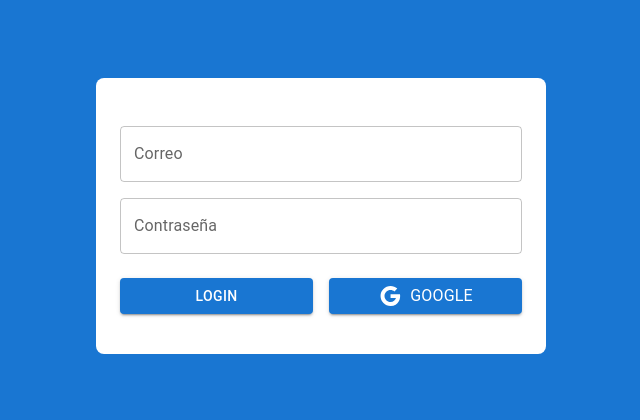
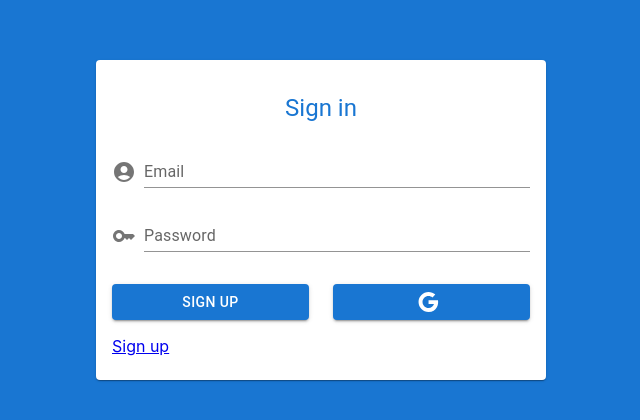
Before and after one commit to germanheinz/AuthenticationApp, a React (Vite) app: page /auth/login in a window 1280 px wide. Shown: the part 184-604 px from the top of the page, without its empty margins (319-959 px from the left). Built offline with nearby package versions, Linux system fonts and the light colour scheme.

Commit message:
Creating Login & Register Page Design

```diff
--- a/package.json
+++ b/package.json
@@ -11,7 +11,7 @@
     "@emotion/react": "^11.9.3",
     "@emotion/styled": "^11.9.3",
     "@mui/icons-material": "^5.8.4",
-    "@mui/material": "^5.9.0",
+    "@mui/material": "^5.9.1",
     "node": "^18.5.0",
     "react": "^18.0.0",
     "react-dom": "^18.0.0",
@@ -21,6 +21,6 @@
     "@types/react": "^18.0.0",
     "@types/react-dom": "^18.0.0",
     "@vitejs/plugin-react": "latest",
-    "vite": "latest"
+    "vite": "^3.0.2"
   }
 }
--- a/src/auth/layout/AuthLayout.jsx
+++ b/src/auth/layout/AuthLayout.jsx
@@ -13,22 +13,12 @@ export const AuthLayout = ({ children, title = '' }) => {
       sx={{ minHeight: '100vh', backgroundColor: 'primary.main', padding: 4 }}
     >
 
-      <Grid item
-       className='box-shadow'
-       xs={ 3 }
-       sx={{
-            width: { sm: 450 },
-            backgroundColor: 'white',
-            padding: 3,
-            borderRadius: 2
-        }}>
 
           <Typography variant='h5' sx={{ mb: 1 }}>{ title }</Typography>
 
 
             { children }
 
-        </Grid>
 
     </Grid>
 
--- a/src/auth/pages/LoginPage.jsx
+++ b/src/auth/pages/LoginPage.jsx
@@ -1,10 +1,17 @@
 import * as React from 'react';
+import { NavLink } from 'react-router-dom';
 import { styled } from '@mui/material/styles';
 import Box from '@mui/material/Box';
 import Paper from '@mui/material/Paper';
-import { Google } from '@mui/icons-material';
-import { Button, Grid, TextField, Typography } from '@mui/material';
+import { AccountCircle, Google } from '@mui/icons-material';
+import { Button, Grid, InputAdornment, TextField, Typography } from '@mui/material';
 import { AuthLayout } from '../layout/AuthLayout';
+
+import Card from '@mui/material/Card';
+import CardContent from '@mui/material/CardContent';
+import KeyIcon from '@mui/icons-material/Key';
+
+
 
 const Item = styled(Paper)(({ theme }) => ({
   backgroundColor: theme.palette.mode === 'dark' ? '#1A2027' : '#fff',
@@ -18,52 +25,51 @@ const Item = styled(Paper)(({ theme }) => ({
 export const LoginPage = () => {
   return (
     <AuthLayout>
-      <form>
-          <Grid container>
+
+    <Card sx={{ minWidth: 100, maxWidth: 450 }}>
+    <form>
+      <CardContent>
+      <Grid container>
             <Grid item xs={ 12 } sx={{ mt: 2 }}>
-              <TextField
-                label="Correo"
-                type="email"
-                placeholder='correo@google.com'
-                fullWidth
-              />
+              <Typography variant="h5" component="div" align='center' color="primary">
+                Sign in
+              </Typography>
+            </Grid>
+            <Grid item xs={ 12 } sx={{ mt: 2 }}>
+            <Box sx={{ display: 'flex', alignItems: 'flex-end' }}>
+                <AccountCircle sx={{ color: 'action.active', mr: 1, my: 0.5 }} />
+                <TextField id="input-with-sx" label="Email" type="email" placeholder='Email' variant="standard" fullWidth />
+              </Box>
+            </Grid>
+            <Grid item xs={ 12 } sx={{ mt: 2 }}>
+              <Box sx={{ display: 'flex', alignItems: 'flex-end' }}>
+                <KeyIcon sx={{ color: 'action.active', mr: 1, my: 0.5 }} />
+                <TextField id="input-with-sx" label="Password" type="password" placeholder='Password' variant="standard" fullWidth />
+              </Box>
             </Grid>
 
-            <Grid item xs={ 12 } sx={{ mt: 2 }}>
-              <TextField
-                label="Contraseña"
-                type="password"
-                placeholder='Contraseña'
-                fullWidth
-              />
-            </Grid>
-
-            <Grid container spacing={ 2 } sx={{ mb: 2, mt: 1 }}>
+            <Grid container spacing={ 3 } sx={{ mb: 2, mt: 1 }}>
               <Grid item xs={ 12 } sm={ 6 }>
                 <Button variant='contained' fullWidth>
-                  Login
+                  Sign up
                 </Button>
               </Grid>
               <Grid item xs={ 12 } sm={ 6 }>
-                <Button variant='contained' fullWidth>
+                <Button variant="contained" fullWidth>
                   <Google />
-                  <Typography sx={{ ml: 1 }}>Google</Typography>
+                  <Typography sx={{ ml: 1 }}></Typography>
                 </Button>
               </Grid>
             </Grid>
-
-
-            <Grid container direction='row' justifyContent='end'>
-              {/* <Link component={ RouterLink } color='inherit' to="/auth/register">
-                Crear una cuenta
-              </Link> */}
+            <Grid item xs={ 12 } sm={ 6 } >
+              <NavLink to="/auth/register">
+                Sign up
+              </NavLink>
             </Grid>
-
           </Grid>
-
-
-        </form>
-
+          </CardContent>
+      </form>
+    </Card>
     </AuthLayout>
   )
 }
--- a/src/auth/pages/RegisterPage.jsx
+++ b/src/auth/pages/RegisterPage.jsx
@@ -1,6 +1,65 @@
+import { NavLink } from 'react-router-dom';
+import Box from '@mui/material/Box';
+import { AccountCircle, Google } from '@mui/icons-material';
+import { Button, Grid, InputAdornment, TextField, Typography } from '@mui/material';
+import { AuthLayout } from '../layout/AuthLayout';
+
+import Card from '@mui/material/Card';
+import CardContent from '@mui/material/CardContent';
+import KeyIcon from '@mui/icons-material/Key';
+
+
 
 export const RegisterPage = () => {
   return (
-    <div>RegisterPage</div>
+    <>
+        <AuthLayout>
+
+     <Card sx={{ minWidth: 100, maxWidth: 450 }}>
+     <form>
+       <CardContent>
+       <Grid container>
+             <Grid item xs={ 12 } sx={{ mt: 2 }}>
+               <Typography variant="h5" component="div" align='center' color="primary">
+                 Sign up
+               </Typography>
+             </Grid>
+             <Grid item xs={ 12 } sx={{ mt: 2 }}>
+             <Box sx={{ display: 'flex', alignItems: 'flex-end' }}>
+                 <AccountCircle sx={{ color: 'action.active', mr: 1, my: 0.5 }} />
+                 <TextField id="input-with-sx" label="Email" type="email" placeholder='Email' variant="standard" fullWidth />
+               </Box>
+             </Grid>
+             <Grid item xs={ 12 } sx={{ mt: 2 }}>
+               <Box sx={{ display: 'flex', alignItems: 'flex-end' }}>
+                 <KeyIcon sx={{ color: 'action.active', mr: 1, my: 0.5 }} />
+                 <TextField id="input-with-sx" label="Password" type="password" placeholder='Password' variant="standard" fullWidth />
+               </Box>
+             </Grid>
+
+             <Grid container spacing={ 5 } sx={{ mb: 2, mt: 1 }}>
+               <Grid item xs={ 12 } sm={ 6 }>
+                 <Button variant='contained' fullWidth>
+                   Sign in
+                 </Button>
+               </Grid>
+               <Grid item xs={ 12 } sm={ 6 }>
+                 <Button variant="contained" fullWidth>
+                   <Google />
+                   <Typography sx={{ ml: 1 }}></Typography>
+                 </Button>
+               </Grid>
+             </Grid>
+             <Grid item xs={ 12 } sm={ 6 } >
+              <NavLink to="/auth/login">
+                Sign in
+              </NavLink>
+            </Grid>
+           </Grid>
+           </CardContent>
+       </form>
+     </Card>
+     </AuthLayout>
+    </>
   )
 }
```
Also changed, not shown: 1 other file (tests, documents, lock files or other folders).
